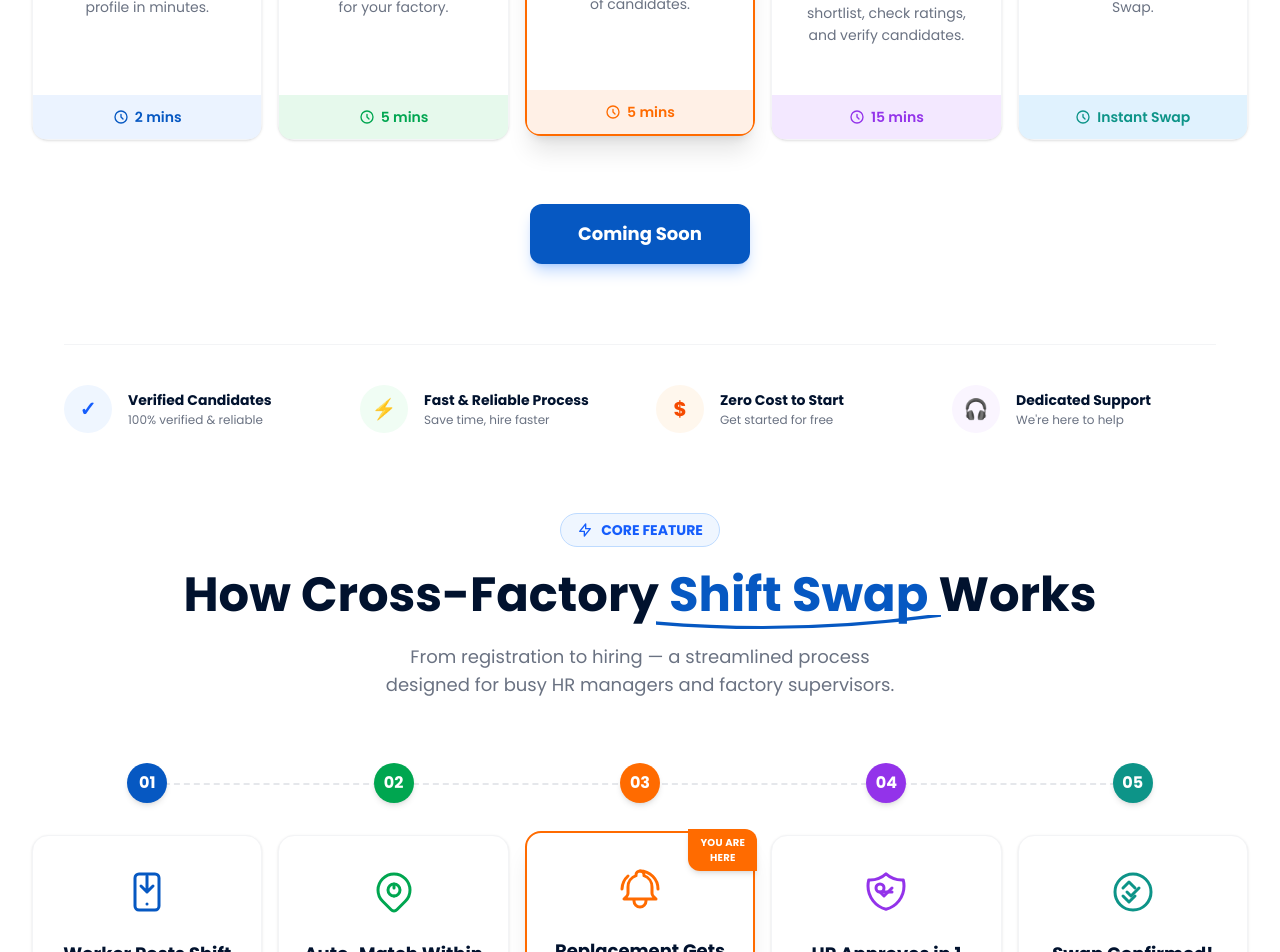
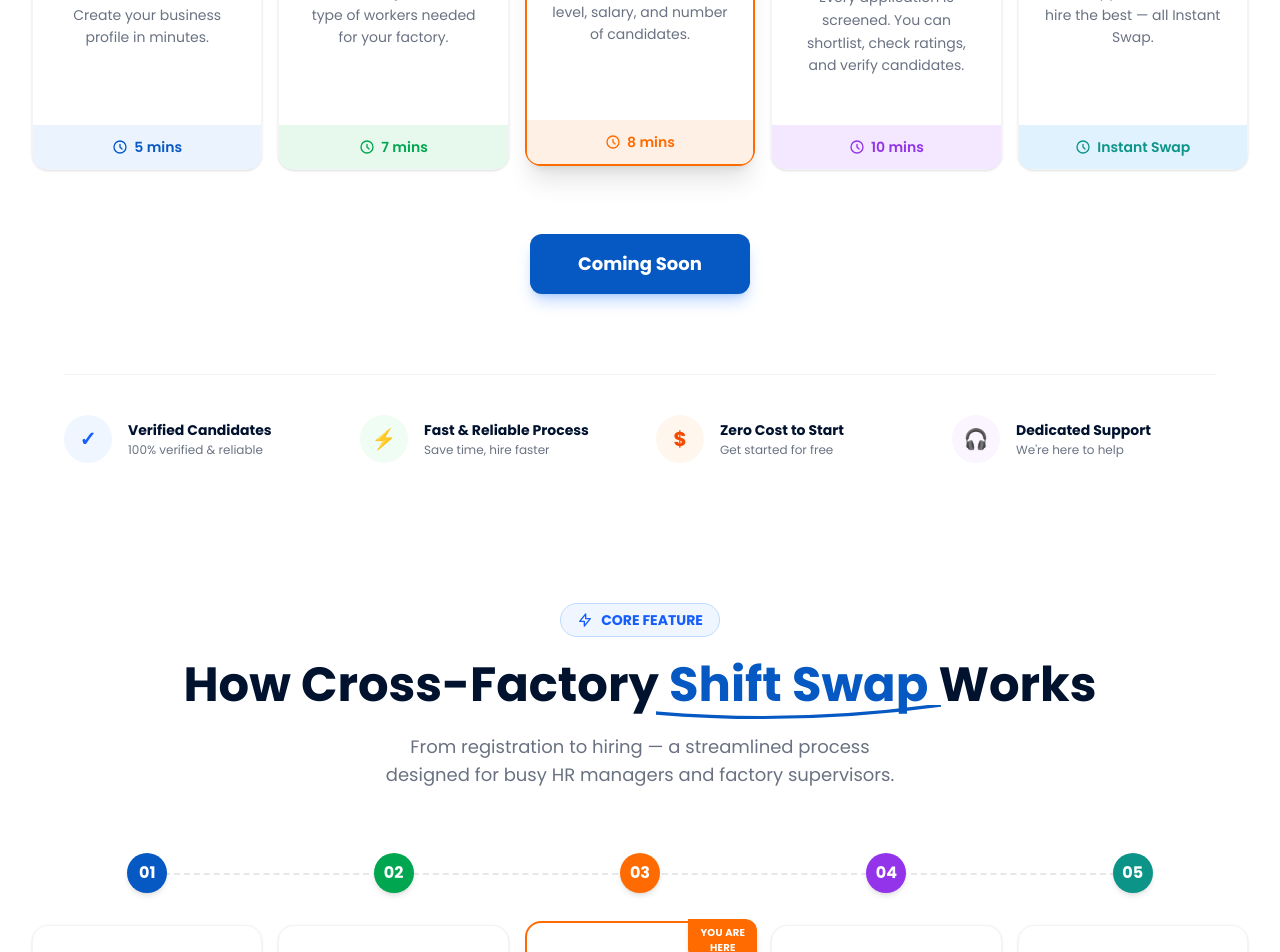
Before and after one commit to 923aryan/kbdl, a Next.js app in the folder kbdl-turborepo/apps/kbdl-landing/: page / in a window 1280 px wide. Shown: the part 1240-2192 px from the top of the page. Built offline with nearby package versions, Linux system fonts and the light colour scheme.

Commit message:
UI bug updated

```diff
--- a/kbdl-turborepo/apps/kbdl-landing/app/about/page.tsx
+++ b/kbdl-turborepo/apps/kbdl-landing/app/about/page.tsx
@@ -130,7 +130,7 @@ export default function AboutUs() {
                 </div>
             </section>
             {/* <TimelineSection /> */}
-            <section className="px-4 md:px-8 bg-white py-4 sm:px-6 lg:px-16 xl:px-24">
+            <section className="bg-white py-[35px] md:py-[55px] lg:py-[70px] px-4 md:px-8">
                 <div className="max-w-350 mx-auto grid grid-cols-1 lg:grid-cols-2 gap-12 lg:gap-20">
                     {/* LEFT */}
                     <div className="flex flex-col justify-center">
@@ -373,7 +373,7 @@ export default function AboutUs() {
                     </div>
                 </div>
             </section>
-            <section className="relative w-full pb-16 pt-4 px-4 md:px-8 bg-[#F8F9FA] overflow-hidden">
+            <section className="relative w-full py-[35px] md:py-[55px] lg:py-[70px] px-4 md:px-8 bg-[#F8F9FA] overflow-hidden">
                 <div className="max-w-[1400px] mx-auto grid grid-cols-1 lg:grid-cols-2 gap-12 lg:gap-20">
 
                     {/* LEFT */}
@@ -585,7 +585,7 @@ export default function AboutUs() {
 
                 </div>
             </section>
-            <section className="py-16 px-4 md:px-8 bg-navy overflow-hidden">
+            <section className=" py-[35px] md:py-[55px] lg:py-[70px] px-4 md:px-8 bg-navy overflow-hidden">
                 <div className="max-w-[1400px] mx-auto grid grid-cols-1 lg:grid-cols-2 gap-12 lg:gap-20 items-center">
 
                     {/* LEFT CONTENT */}
--- a/kbdl-turborepo/apps/kbdl-landing/app/contact/page.tsx
+++ b/kbdl-turborepo/apps/kbdl-landing/app/contact/page.tsx
@@ -13,7 +13,7 @@ const ContactSection = ({ showSections = true }) => {
           <DownloadSection />
         </>
       )}
-      <section className="py-20 px-4 md:px-8 bg-[#F8F9FA]">
+      <section className="py-[35px] md:py-[55px] lg:py-[70px] px-4 md:px-8 bg-[#F8F9FA]">
         <div className="max-w-300 mx-auto grid grid-cols-1 lg:grid-cols-2 gap-12 lg:gap-16 items-start">
 
           {/* LEFT COLUMN: Text & Info Cards */}
@@ -63,7 +63,7 @@ const ContactSection = ({ showSections = true }) => {
                 </div>
                 <div>
                   <p className="text-[10px] font-bold text-gray-400 uppercase tracking-wider mb-1">WhatsApp Support</p>
-                  <p className="text-navy font-bold text-[15px]">Available for workers 9am–9pm IST</p>
+                  <p className="text-navy font-bold text-[15px]">Available for workers 24 Hours IST</p>
                 </div>
               </div>
 
--- a/kbdl-turborepo/apps/kbdl-landing/app/faq/page.tsx
+++ b/kbdl-turborepo/apps/kbdl-landing/app/faq/page.tsx
@@ -47,7 +47,7 @@ export default function FAQSection() {
       <HeroSection />
       <DownloadSection />
 
-      <section className="py-16 px-4 md:px-8 bg-[#F8F9FA]">
+      <section className="py-[35px] md:py-[55px] lg:py-[70px] px-4 md:px-8 bg-[#F8F9FA]">
         <div className="max-w-4xl mx-auto">
 
           {/* Header Section */}
--- a/kbdl-turborepo/apps/kbdl-landing/app/services/workers/page.tsx
+++ b/kbdl-turborepo/apps/kbdl-landing/app/services/workers/page.tsx
@@ -169,7 +169,7 @@ export default function Workers() {
 
         </div>
       </section>
-      <section className="bg-[#ffffff] py-[40px] md:py-[55px] lg:py-[70px]">
+      <section className="bg-[#ffffff] py-[35px] md:py-[55px] lg:py-[70px] px-4 md:px-8">
         <div className="container mx-auto px-4 sm:px-6 lg:px-8 max-w-7xl">
           {/* Section Header */}
           <div className="text-center max-w-3xl mx-auto mb-12 md:mb-15">
@@ -226,7 +226,7 @@ export default function Workers() {
         </div>
       </section>
 
-      <section className="w-full bg-[#01122E] py-[40px] md:py-[55px] lg:py-[70px] relative overflow-hidden">
+      <section className="w-full bg-[#01122E] py-[35px] md:py-[55px] lg:py-[70px] px-4 md:px-8 relative overflow-hidden">
         {/* Subtle grid/pattern overlay */}
         <div
           className="absolute inset-0 opacity-10"
--- a/kbdl-turborepo/apps/kbdl-landing/components/ui/download.tsx
+++ b/kbdl-turborepo/apps/kbdl-landing/components/ui/download.tsx
@@ -5,7 +5,7 @@ import { MiniFeature } from "./mini-feature";
 import { TrustItem } from "./trust-item";
 export const DownloadSection = () => {
   return (
-    <section className="relative w-full pt-10 pb-8 px-4 md:px-8 bg-[#F8F9FA] overflow-hidden">
+    <section className="relative w-full py-[35px] md:py-[55px] lg:py-[70px] px-4 md:px-8 bg-[#F8F9FA] overflow-hidden">
       <div className="max-w-[1400px] mx-auto">
 
         {/* Top Main 3-Column Layout */}
--- a/kbdl-turborepo/apps/kbdl-landing/components/ui/geJob.tsx
+++ b/kbdl-turborepo/apps/kbdl-landing/components/ui/geJob.tsx
@@ -8,7 +8,7 @@ const steps = [
     id: "01",
     title: "Create Your Profile",
     desc: "Register in Minutes\n Add your skills, location, work type and experience in minutes.",
-    time: "2 mins",
+    time: "5 mins",
     colorHex: "#0658C2",
     bgClass: "bg-[#EBF3FF]",
     textClass: "text-primary",
@@ -38,7 +38,7 @@ const steps = [
     id: "02",
     title: "Get Job Matches",
     desc: "Jobs Across India. \n Find trusted job opportunities in your city or relocate for better work opportunities anywhere in India.",
-    time: "5 mins",
+    time: "8 mins",
     colorHex: "#00A650",
     bgClass: "bg-[#E6F9EC]",
     textClass: "text-[#00A650]",
@@ -74,7 +74,7 @@ const steps = [
     id: "03",
     title: "Receive Instant Alerts",
     desc: "New Work Notification. \nGet alerts for shifts, daily work, replacement jobs and urgent openings.",
-    time: "5 mins",
+    time: "7 mins",
     colorHex: "#FF6B00",
     bgClass: "bg-[#FFF0E6]",
     textClass: "text-[#FF6B00]",
@@ -104,7 +104,7 @@ const steps = [
     id: "04",
     title: "Confirm & Start Working",
     desc: "Employer Approval. \n Factory, contractor or homeowner confirms your profile in one click.",
-    time: "15 mins",
+    time: "10 mins",
     colorHex: "#9333EA",
     bgClass: "bg-[#F3E8FF]",
     textClass: "text-[#9333EA]",
@@ -175,7 +175,7 @@ export default function GetWorkSection() {
   }, []);
 
   return (
-    <section className="py-10 px-4 md:px-8 bg-white overflow-hidden">
+    <section className="py-[35px] md:py-[55px] lg:py-[70px] px-4 md:px-8 bg-white overflow-hidden">
       <div className="max-w-[1400px] mx-auto flex flex-col items-center text-center">
         {/* Header Badge */}
         <div className="inline-flex items-center gap-2 px-4 py-1.5 rounded-full border border-blue-200 bg-blue-50 text-blue-600 text-sm font-bold mb-4 lg:mb-6">
--- a/kbdl-turborepo/apps/kbdl-landing/components/ui/hero.tsx
+++ b/kbdl-turborepo/apps/kbdl-landing/components/ui/hero.tsx
@@ -50,8 +50,12 @@ export default function HeroSection() {
 
         {/* CTA Buttons */}
         <div className="flex flex-col sm:flex-row gap-4 w-full sm:w-auto">
+          <button className="flex items-center justify-center gap-2 px-8 py-3.5 bg-[#0658C2] text-white rounded-xl font-semibold hover:bg-gray-100 transition-colors">
+            Hire Workers <span aria-hidden="true">→</span>
+          </button>
+
           <button className="flex items-center justify-center gap-2 px-8 py-3.5 bg-white text-primary rounded-xl font-semibold hover:bg-gray-100 transition-colors">
-            Hire Workers <span aria-hidden="true">→</span>
+            Find Job <span aria-hidden="true">→</span>
           </button>
 
           <button className="flex items-center justify-center gap-2 px-8 py-3.5 bg-transparent border border-gray-500 text-white rounded-xl font-semibold hover:bg-white/10 transition-colors">
--- a/kbdl-turborepo/apps/kbdl-landing/components/ui/shift_swap.tsx
+++ b/kbdl-turborepo/apps/kbdl-landing/components/ui/shift_swap.tsx
@@ -8,7 +8,7 @@ const steps = [
     id: "01",
     title: "Worker Posts Shift",
     desc: "Worker opens app or WhatsApp, selects shift to give away — date, factory, skill, timing.",
-    time: "2 mins",
+    time: "3 mins",
     colorHex: "#0658C2",
     bgClass: "bg-[#EBF3FF]",
     textClass: "text-primary",
@@ -74,7 +74,7 @@ const steps = [
     id: "03",
     title: "Replacement Gets Alert",
     desc: "Matched worker receives WhatsApp notification with shift details, pay, and factory info.",
-    time: "5 mins",
+    time: "4 mins",
     colorHex: "#FF6B00",
     bgClass: "bg-[#FFF0E6]",
     textClass: "text-[#FF6B00]",
@@ -104,7 +104,7 @@ const steps = [
     id: "04",
     title: "HR Approves in 1 Click",
     desc: "Factory HR reviews replacement's Karigari Card – rating, verification, history and approves.",
-    time: "15 mins",
+    time: "8 mins",
     colorHex: "#9333EA",
     bgClass: "bg-[#F3E8FF]",
     textClass: "text-[#9333EA]",
@@ -175,7 +175,7 @@ export default function ShiftSwapSection() {
   }, []);
 
   return (
-    <section className="py-10 px-4 md:px-8 bg-white overflow-hidden">
+    <section className="py-[35px] md:py-[55px] lg:py-[70px] px-4 md:px-8 bg-white overflow-hidden">
       <div className="max-w-350 mx-auto flex flex-col items-center text-center">
         {/* Header Badge */}
         <div className="inline-flex items-center gap-2 px-4 py-1.5 rounded-full border border-blue-200 bg-blue-50 text-blue-600 text-sm font-bold mb-4 lg:mb-6">
--- a/kbdl-turborepo/apps/kbdl-landing/components/ui/timeline.tsx
+++ b/kbdl-turborepo/apps/kbdl-landing/components/ui/timeline.tsx
@@ -9,7 +9,7 @@ const steps = [
     id: '01',
     title: 'Register Factory',
     desc: 'Download the app or visit our web dashboard. Create your business profile in minutes.',
-    time: '2 mins',
+    time: '5 mins',
     colorHex: '#0658C2', // Blue
     bgClass: 'bg-[#EBF3FF]',
     textClass: 'text-primary',
@@ -23,7 +23,7 @@ const steps = [
     id: '02',
     title: 'Create Project',
     desc: 'Set up a project — define the location, job role, and type of workers needed for your factory.',
-    time: '5 mins',
+    time: '7 mins',
     colorHex: '#00A650', // Green
     bgClass: 'bg-[#E6F9EC]',
     textClass: 'text-[#00A650]',
@@ -37,7 +37,7 @@ const steps = [
     id: '03',
     title: 'Post Job Order',
     desc: 'Specify required skills, radio shift, experience level, salary, and number of candidates.',
-    time: '5 mins',
+    time: '8 mins',
     colorHex: '#FF6B00', // Orange (Active)
     bgClass: 'bg-[#FFF0E6]',
     textClass: 'text-[#FF6B00]',
@@ -51,7 +51,7 @@ const steps = [
     id: '04',
     title: 'Review Applications',
     desc: 'Every application is screened. You can shortlist, check ratings, and verify candidates.',
-    time: '15 mins',
+    time: '10 mins',
     colorHex: '#9333EA', // Purple
     bgClass: 'bg-[#F3E8FF]',
     textClass: 'text-[#9333EA]',
@@ -89,7 +89,7 @@ export default function TimelineSection(): JSX.Element {
   }, []);
 
   return (
-    <section className="py-10 px-4 md:px-8 bg-white overflow-hidden">
+    <section className="py-[35px] md:py-[55px] lg:py-[70px] px-4 md:px-8 bg-white overflow-hidden">
       <div className="max-w-350 mx-auto flex flex-col items-center text-center">
 
         {/* Header Badge */}
@@ -181,12 +181,12 @@ export default function TimelineSection(): JSX.Element {
         </div>
 
         {/* Primary CTA Button */}
-        <button className="bg-[#0658C2] text-white px-12 py-4 rounded-xl font-bold text-lg hover:bg-blue-700 transition-colors shadow-lg shadow-blue-500/30 mb-10 lg:mb-20">
+        <button className="bg-[#0658C2] text-white px-12 py-4 rounded-xl font-bold text-lg hover:bg-blue-700 transition-colors shadow-lg shadow-blue-500/30 mb-[25px] md:mb-10 lg:mb-20">
           Coming Soon
         </button>
 
         {/* Bottom Trust/Features Footer */}
-        <div className="w-full max-w-6xl border-t border-gray-100 md:pt-10">
+        <div className="w-full max-w-6xl border-t border-gray-100 pt-[25px] md:pt-10">
           <div className="grid grid-cols-1 sm:grid-cols-2 lg:grid-cols-4 gap-8">
 
             <TrustBadge
```
Also changed, not shown: kbdl-turborepo/apps/kbdl-landing/components/ui/whom-we-serve.tsx (+7 -6 lines).
